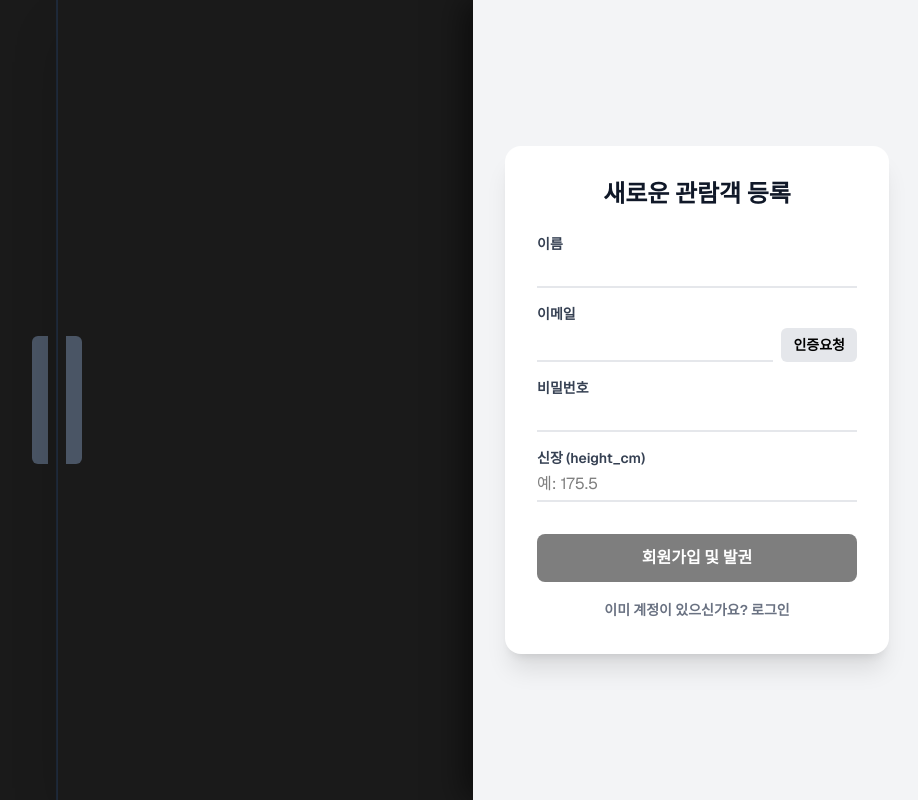
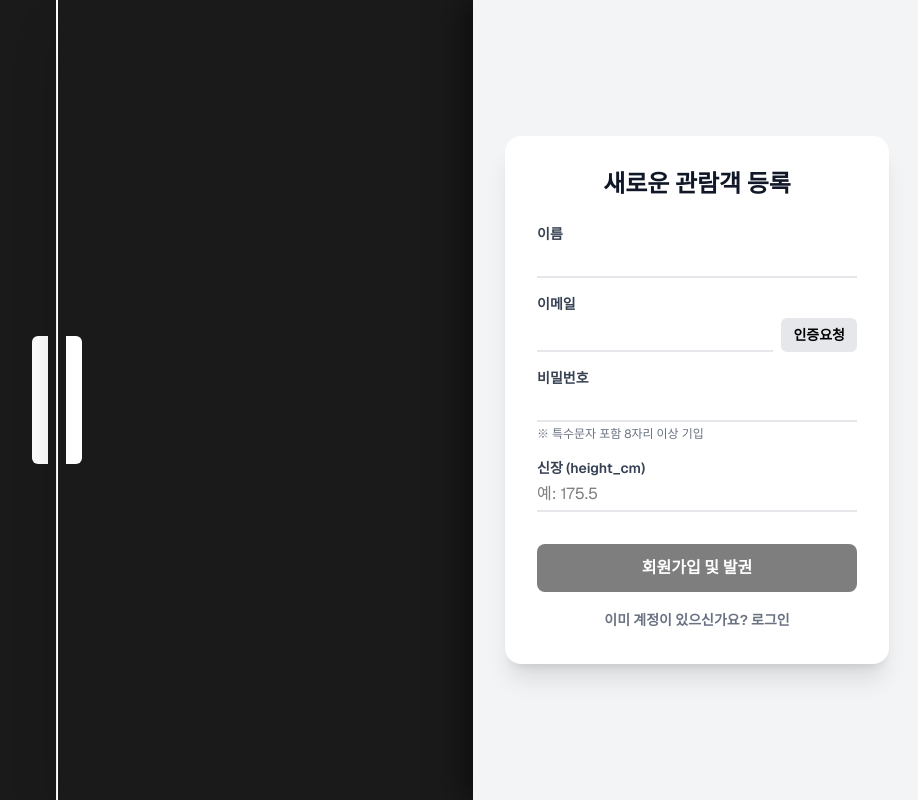
Before and after one commit to shko050212-hub/Cap, a Next.js app: page / in a window 1280 px wide. Both pictures are taken after a click on the button "처음 오셨나요? 회원가입하기". Shown: the whole page, without its empty margins (359-1277 px from the left). Built offline with nearby package versions, Linux system fonts and the light colour scheme.

Commit message:
Update MuseumLobby UI and add password hint

```diff
--- a/src/components/MuseumLobby.tsx
+++ b/src/components/MuseumLobby.tsx
@@ -236,17 +236,17 @@ export default function MuseumLobby() {
         <motion.div
           animate={isAuthenticated ? { x: '-100%' } : { x: 0 }}
           transition={{ duration: 1.5, ease: [0.22, 1, 0.36, 1] }}
-          className="w-1/2 h-full bg-[#1a1a1a] border-r border-gray-800 shadow-2xl flex items-center justify-end z-10"
+          className="w-1/2 h-full bg-[#1a1a1a] border-r border-white shadow-2xl flex items-center justify-end z-10"
         >
-          <div className="w-4 h-32 bg-gray-600 rounded-l-md mr-2"></div>
+          <div className="w-4 h-32 bg-white rounded-l-md mr-2"></div>
         </motion.div>
 
         <motion.div
           animate={isAuthenticated ? { x: '100%' } : { x: 0 }}
           transition={{ duration: 1.5, ease: [0.22, 1, 0.36, 1] }}
-          className="w-1/2 h-full bg-[#1a1a1a] border-l border-gray-800 shadow-2xl flex items-center justify-start z-10"
+          className="w-1/2 h-full bg-[#1a1a1a] border-l border-white shadow-2xl flex items-center justify-start z-10"
         >
-          <div className="w-4 h-32 bg-gray-600 rounded-r-md ml-2"></div>
+          <div className="w-4 h-32 bg-white rounded-r-md ml-2"></div>
         </motion.div>
         <div className="absolute inset-0 bg-white flex flex-col items-center justify-center">
           <h2 className="text-4xl font-light text-gray-800 tracking-widest">ARTMART GALLERY</h2>
@@ -389,6 +389,7 @@ export default function MuseumLobby() {
                     <div>
                       <label className="block text-sm font-semibold text-gray-700">비밀번호</label>
                       <input type="password" value={password} onChange={(e) => setPassword(e.target.value)} required className="w-full border-b-2 border-gray-200 focus:border-black outline-none py-1 transition-colors text-black" />
+                      <p className="text-xs text-gray-500 mt-1">※ 특수문자 포함 8자리 이상 기입</p>
                     </div>
 
                     {/* 신장 복구 */}
```
